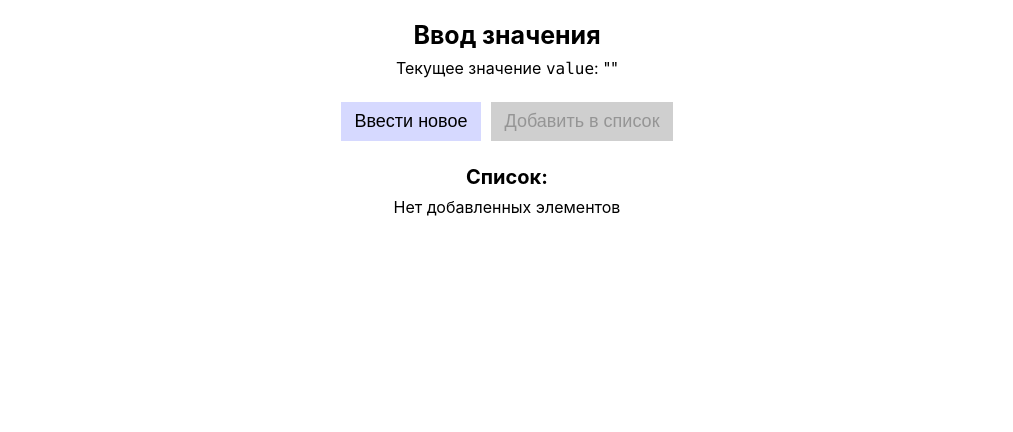
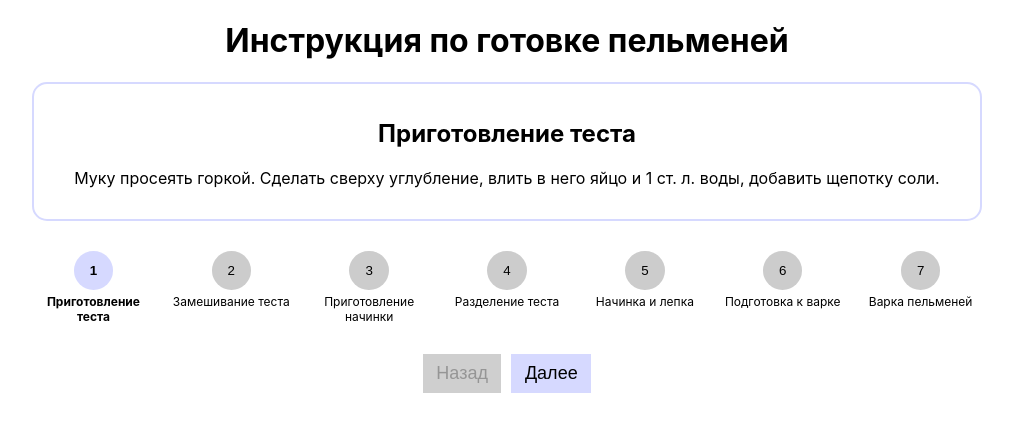
Before and after one commit to moskalew/zadanie-1, a React (Create React App) app in the folder my-app/: page / in a window 1280 px wide. Shown: the top 432 px of the page, without its empty margins (133-1146 px from the left). Built offline with nearby package versions, Linux system fonts and the light colour scheme.

Commit message:
Задание2

```diff
--- a/my-app/src/App.js
+++ b/my-app/src/App.js
@@ -1,73 +1,83 @@
 import React, { useState } from 'react';
-import styles from './App.module.css';
+import styles from './app.module.css';
+import data from './data.json';
 
-function App() {
-	const [value, setValue] = useState('');
-	const [list, setList] = useState([]);
-	const [error, setError] = useState('');
+export const App = () => {
+	// Состояния для шагов и активного индекса
+	const [steps] = useState(data);
+	const [activeIndex, setActiveIndex] = useState(0);
 
-	const isValueValid = value.length >= 3;
+	// Флаги для проверки первого и последнего шага
+	const isFirstStep = activeIndex === 0;
+	const isLastStep = activeIndex === steps.length - 1;
 
-	const onInputButtonClick = () => {
-		const promptValue = prompt('Введите значение:');
-
-		if (promptValue && promptValue.length >= 3) {
-			setValue(promptValue);
-			setError('');
+	// Обработчик для перехода к следующему шагу
+	const handleNext = () => {
+		if (isLastStep) {
+			setActiveIndex(0); // Начать сначала
 		} else {
-			setError('Введенное значение должно содержать минимум 3 символа');
+			setActiveIndex((prevIndex) => prevIndex + 1);
 		}
 	};
 
-	const onAddButtonClick = () => {
-		if (isValueValid) {
-			const newItem = {
-				id: Date.now(),
-				value: value,
-				date: new Date().toLocaleString(),
-			};
-			setList((prevList) => [...prevList, newItem]);
-			setValue('');
-			setError('');
+	// Обработчик для перехода к предыдущему шагу
+	const handlePrev = () => {
+		if (!isFirstStep) {
+			setActiveIndex((prevIndex) => prevIndex - 1);
 		}
 	};
 
+	// Обработчик для установки конкретного шага
+	const handleStepClick = (index) => {
+		setActiveIndex(index);
+	};
+
 	return (
-		<div className={styles.app}>
-			<h1 className={styles['page-heading']}>Ввод значения</h1>
-			<p className={styles['no-margin-text']}>
-				Текущее значение <code>value</code>: "
-				<output className={styles['current-value']}>{value}</output>"
-			</p>
-			{error && <div className={styles.error}>{error}</div>}
-			<div className={styles['buttons-container']}>
-				<button className={styles.button} onClick={onInputButtonClick}>
-					Ввести новое
-				</button>
-				<button
-					className={styles.button}
-					onClick={onAddButtonClick}
-					disabled={!isValueValid}
-				>
-					Добавить в список
-				</button>
-			</div>
-			<div className={styles['list-container']}>
-				<h2 className={styles['list-heading']}>Список:</h2>
-				{list.length === 0 ? (
-					<p className={styles['no-margin-text']}>Нет добавленных элементов</p>
-				) : (
-					<ul className={styles.list}>
-						{list.map((item) => (
-							<li key={item.id} className={styles['list-item']}>
-								{item.value} ({item.date})
-							</li>
-						))}
+		<div className={styles.container}>
+			<div className={styles.card}>
+				<h1>Инструкция по готовке пельменей</h1>
+				<div className={styles.steps}>
+					<div className={styles['steps-content']}>
+						{/* Выводим контент активного шага */}
+						<h2>{steps[activeIndex].title}</h2>
+						<p>{steps[activeIndex].content}</p>
+					</div>
+					<ul className={styles['steps-list']}>
+						{/* Выводим список шагов */}
+						{steps.map((step, index) => {
+							const isActive = index === activeIndex;
+							const isDone = index <= activeIndex;
+
+							return (
+								<li
+									key={step.id}
+									className={`${styles['steps-item']} ${isDone ? styles.done : ''} ${isActive ? styles.active : ''}`}
+								>
+									<button
+										className={styles['steps-item-button']}
+										onClick={() => handleStepClick(index)}
+									>
+										{index + 1}
+									</button>
+									{step.title}
+								</li>
+							);
+						})}
 					</ul>
-				)}
+					<div className={styles['buttons-container']}>
+						<button
+							className={styles.button}
+							onClick={handlePrev}
+							disabled={isFirstStep}
+						>
+							Назад
+						</button>
+						<button className={styles.button} onClick={handleNext}>
+							{isLastStep ? 'Начать сначала' : 'Далее'}
+						</button>
+					</div>
+				</div>
 			</div>
 		</div>
 	);
-}
-
-export default App;
+};
--- a/my-app/src/App.module.css
+++ b/my-app/src/App.module.css
@@ -1,31 +1,10 @@
-.app {
+.container {
 	text-align: center;
-	max-width: 700px;
+	max-width: 950px;
 	margin: 0 auto;
-	padding: 20px;
-}
-
-.error {
-	color: var(--error-color);
-	font-weight: bold;
-}
-
-.page-heading {
-	margin: 0 0 0.5rem;
-	font-size: 25px;
-	font-weight: bold;
-}
-
-.no-margin-text {
-	margin: 0;
-}
-
-.current-value {
-	font-weight: bold;
 }
 
 .buttons-container {
-	margin-top: 1.5rem;
 	display: flex;
 	justify-content: center;
 	gap: 10px;
@@ -43,30 +22,51 @@
 	background-color: hsl(var(--accent-color-hue), var(--accent-color-saturation), 87%);
 }
 
-.button:active {
-	background-color: hsl(var(--accent-color-hue), var(--accent-color-saturation), 82%);
-}
-
 .button:disabled {
 	background-color: var(--disabled-color);
 }
 
-.list-container {
-	margin-top: 1.5rem;
+.steps-content {
+	margin-bottom: 30px;
+	min-height: 100px;
+	border: 2px solid hsl(var(--accent-color-hue), var(--accent-color-saturation), 92%);
+	border-radius: 15px;
+	padding: 15px 20px;
 }
 
-.list-heading {
-	font-size: 20px;
-	font-weight: bold;
-	margin: 0 0 0.5rem;
+.steps-list {
+	list-style: none;
+	margin: 0;
+	margin-bottom: 30px;
+	padding: 0;
+	display: flex;
+	justify-content: space-between;
+	gap: 15px;
 }
 
-.list {
-	text-align: left;
-	margin: 0 auto;
-	max-width: 300px;
+.steps-item {
+	display: flex;
+	flex-direction: column;
+	align-items: center;
+	flex: 1 1 0px;
+	font-size: 0.75rem;
 }
 
-.list-item:not(:last-child) {
-	margin-bottom: 0.5em;
+.steps-item-button {
+	cursor: pointer;
+	border-radius: 50%;
+	padding: 0.75rem 1rem;
+	background: #cccccc;
+	border: none;
+	margin-bottom: 0.25rem;
 }
+
+.steps-item.active .steps-item-button,
+.steps-item.done .steps-item-button {
+	background: hsl(var(--accent-color-hue), var(--accent-color-saturation), 92%);
+}
+
+.steps-item.active,
+.steps-item.active .steps-item-button {
+	font-weight: bold;
+}
--- a/my-app/src/MyComponent.module.css
+++ /dev/null
@@ -1,6 +0,0 @@
-.red {
-	color: red;
-}
-.white {
-	color: white;
-}
--- /dev/null
+++ b/my-app/src/data.json
@@ -0,0 +1,37 @@
+[
+	{
+		"id": "001",
+		"title": "Приготовление теста",
+		"content": "Муку просеять горкой. Сделать сверху углубление, влить в него яйцо и 1 ст. л. воды, добавить щепотку соли."
+	},
+	{
+		"id": "002",
+		"title": "Замешивание теста",
+		"content": "Собирая муку с краев к середине, чтобы вода и яйцо не выливались из углубления, замешивать тесто, добавляя небольшими порциями оставшуюся воду. Месить тесто для пельменей до тех пор, пока оно не станет эластичным и однородным, примерно 10 мин. Накрыть влажным полотенцем и оставить на 30 мин. Вода для пельменного теста должна быть ледяная. Для этого ее заранее ставят в холодильник или морозильник."
+	},
+	{
+		"id": "003",
+		"title": "Приготовление начинки",
+		"content": "Пока расстаивается тесто, приготовить начинку для пельменей. Лук и чеснок очистить и очень мелко порубить. Смешать говяжий и свиной фарш, добавить лук с чесноком, посолить, поперчить. Тщательно перемешать до однородности."
+	},
+	{
+		"id": "004",
+		"title": "Разделение теста",
+		"content": "Готовое тесто для пельменей разделить на 4 части. 3 части накрыть влажным полотенцем и отложить. Оставшееся тесто скатать в жгут толщиной 2 см. Нарезать его на кусочки шириной 1,5 см. На присыпанной мукой поверхности раскатать каждый кусочек теста в тонкую лепешку."
+	},
+	{
+		"id": "005",
+		"title": "Начинка и лепка",
+		"content": "Выложить в центр каждой лепешки по 1,5 ч. л. начинки, сложить кружок с начинкой пополам так, чтобы получился полумесяц. Соединить концы полумесяца и скрепить их. Плотно прижать пальцами, чтобы пельмени не разваливались при варке."
+	},
+	{
+		"id": "006",
+		"title": "Подготовка к варке",
+		"content": "Выложить пельмени на поднос или плоское блюдо, присыпать мукой. Так же приготовить пельмени из оставшегося теста."
+	},
+	{
+		"id": "007",
+		"title": "Варка пельменей",
+		"content": "Поставьте кастрюлю с водой на огонь и доведите до кипения. Посолите воду. Поместите пельмени в кипящую воду и варите около 5-7 минут, пока они не всплывут на поверхность. После этого варите еще 3-5 минут. Готовые пельмени должны быть нежными, но не жесткими. Осторожно выньте их из воды, дайте стечь и подавайте горячими с сметаной или соусом."
+	}
+]
--- a/my-app/src/index.css
+++ b/my-app/src/index.css
@@ -1,3 +1,9 @@
+:root {
+	--accent-color-hue: 236;
+	--accent-color-saturation: 100%;
+	--disabled-color: #cfcfcf;
+}
+
 body {
 	margin: 0;
 	font-family: -apple-system, BlinkMacSystemFont, 'Segoe UI', 'Roboto', 'Oxygen',
@@ -9,10 +15,3 @@
 code {
 	font-family: source-code-pro, Menlo, Monaco, Consolas, 'Courier New', monospace;
 }
-
-:root {
-	--accent-color-hue: 236;
-	--accent-color-saturation: 100%;
-	--disabled-color: #cfcfcf;
-	--error-color: #d40000;
-}
--- a/my-app/src/index.js
+++ b/my-app/src/index.js
@@ -1,9 +1,10 @@
 import React from 'react';
 import ReactDOM from 'react-dom/client';
 import './index.css';
-import App from './App';
+import { App } from './app';
 
 const root = ReactDOM.createRoot(document.getElementById('root'));
+
 root.render(
 	<React.StrictMode>
 		<App />
```
Also changed, not shown: my-app/src/MyComponent.jsx (deleted, +0 -18 lines), my-app/src/logo.svg (deleted).
